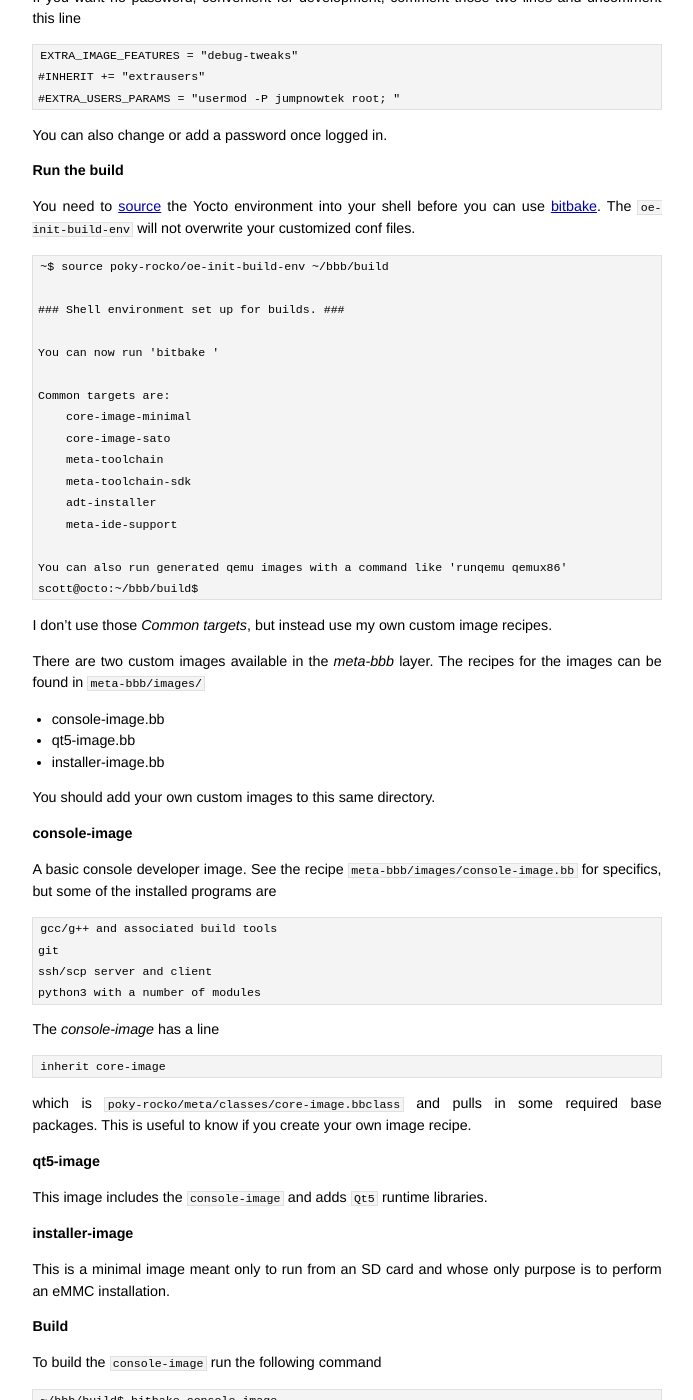
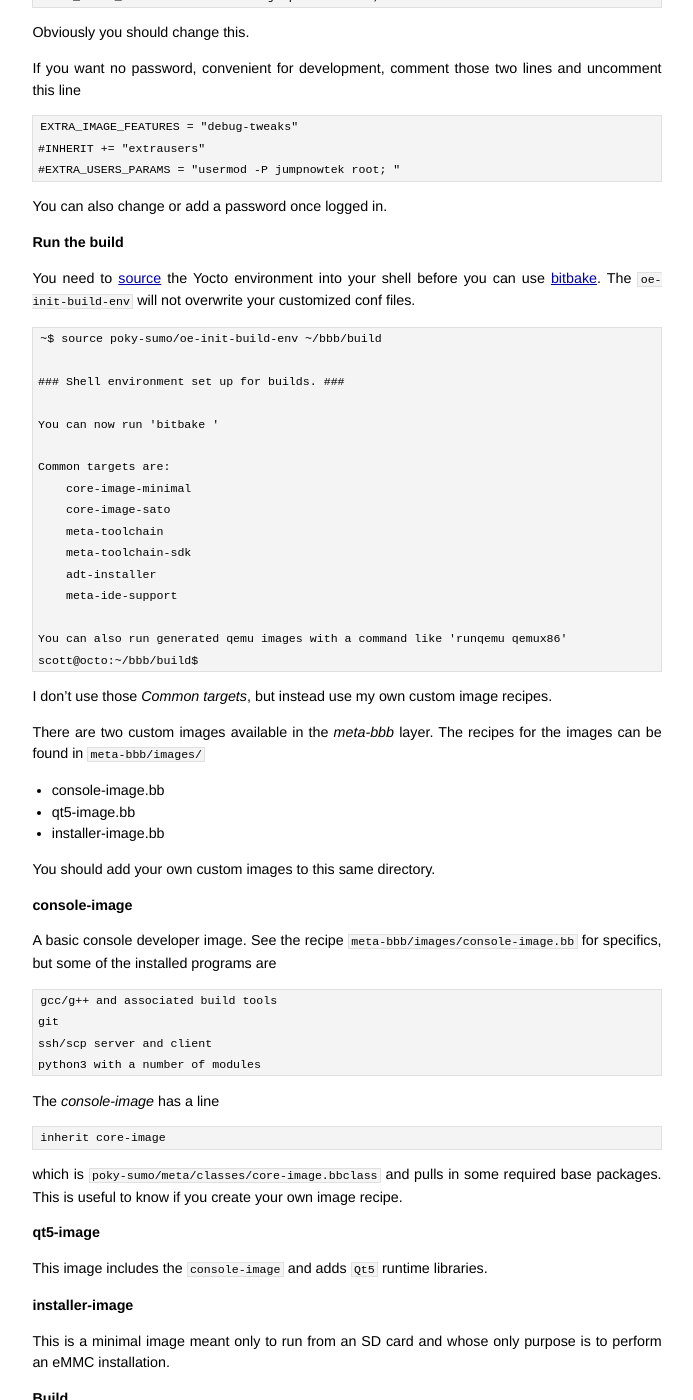
Before and after one commit to jumpnow/jumpnowtek-site, a Jekyll site: the page built from _posts/2015-06-08-BeagleBone-Systems-with-Yocto.md, in a window 1280 px wide and 1400 px high, scrolled down 4426 px. Shown: the whole window, without its empty margins (293-986 px from the left). Built offline with Jekyll 4.4.1, drawn with Linux system fonts in a browser that asks for light colours; some of the changed text lies outside the part shown.

Commit message:
Update bbb yocto post

```diff
--- a/_posts/2015-06-08-BeagleBone-Systems-with-Yocto.md
+++ b/_posts/2015-06-08-BeagleBone-Systems-with-Yocto.md
@@ -22,30 +22,34 @@
 
 ### System Info
 
-The Yocto version is **2.4** the `[rocko]` branch.
+The Yocto version is **2.5.1** the `[sumo]` branch.
 
-The default **4.14** Linux kernel comes from the [linux-stable][linux-stable] repository. Recipes for **4.9** and **4.4** LTS kernels are also available.)
+The default **4.14** Linux kernel comes from the [linux-stable][linux-stable] repository. Recipes for **4.9** and **4.18** are also available.)
 
-The [u-boot][uboot] version is `2017.09`.
+The [u-boot][uboot] version is `2018.01`.
 
 These are **sysvinit** systems using [eudev][eudev].
 
-The Qt version is **5.9.2**. There is no *X11* and no desktop installed. [Qt][qt] GUI applications can be run using the *linuxfb* platform plugin.
+The Qt version is **5.10.1**. There is no *X11* and no desktop installed. [Qt][qt] GUI applications can be run using the *linuxfb* platform plugin.
 
 A light-weight **X11** desktop can be added with minimal changes to the build configuration. For instance **X11** is needed to run Java GUI apps or browser kiosk applications.
 
-Python `3.5.3` is installed.
+Python `3.5.5` is installed.
 
-I have not added any display dtbs to the **4.14** kernels yet. No requests.
+gcc/g++ 7.3.0 and associated build tools are installed.
 
-For the **4.9** and **4.4** kernels, device tree binaries are built that support
+git 2.16.1 is installed.
+
+For the **4.9** and **4.14** kernels, device tree binaries are built that support
 
 1. HDMI (`bbb-hdmi.dtb`) not for the [BBG][bbg]
 2. No HDMI (`bbb-nohdmi.dtb`)
 3. [4DCape 4.3-inch resistive touchscreen cape][4dcape43t] (`bbb-4dcape43t.dtb`)
 4. [4DCape 7-inch resistive touchscreen cape][4dcape70t] (`bbb-4dcape70t.dtb`)
-5. [Newhaven 5-inch capacitive touchscreen cape][nh5cape] (`bbb-nh5cape.dtb`)
+5. [Newhaven 5-inch capacitive touchscreen cape][nh5cape] (`bbb-nh5cape.dtb`, **4.9 only currently**)
 6. [Newhaven 7-inch capacitive touchscreen cape][nhd7cape] (`bbb-nhd7cape.dtb`)
+
+I have not added all display dtbs to the **4.18** kernels yet. No requests.
 
 The DTBs are easy enough to switch between using a [u-boot][uboot] script file `uEnv.txt`
 
@@ -104,11 +108,11 @@
 
 ### Clone the repositories
 
-    ~$ git clone -b rocko git://git.yoctoproject.org/poky.git poky-rocko
+    ~$ git clone -b sumo git://git.yoctoproject.org/poky.git poky-sumo
 
-    ~$ cd poky-rocko
-    ~/poky-rocko$ git clone -b rocko git://git.openembedded.org/meta-openembedded
-    ~/poky-rocko$ git clone -b rocko https://github.com/meta-qt5/meta-qt5.git
+    ~$ cd poky-sumo
+    ~/poky-sumo$ git clone -b sumo git://git.openembedded.org/meta-openembedded
+    ~/poky-sumo$ git clone -b sumo https://github.com/meta-qt5/meta-qt5.git
 
 I usually keep these repositories separated since they can be shared between projects and different boards.
 
@@ -118,7 +122,7 @@
 
     ~$ mkdir ~/bbb
     ~$ cd ~/bbb
-    ~/bbb$ git clone -b rocko git://github.com/jumpnow/meta-bbb
+    ~/bbb$ git clone -b sumo git://github.com/jumpnow/meta-bbb
 
 The `meta-bbb/README.md` file has the last commits from the dependency repositories that I tested. You can always checkout those commits explicitly if you run into problems.
 
@@ -135,7 +139,7 @@
 
 Or you could use the *Yocto* environment script `oe-init-build-env` like this passing in the path to the build directory
 
-    ~$ source poky-rocko/oe-init-build-env ~/bbb/build
+    ~$ source poky-sumo/oe-init-build-env ~/bbb/build
 
 The *Yocto* environment script will create the build directory if it does not already exist.
 
@@ -159,7 +163,7 @@
 For example, if your directory structure does not look exactly like this, you will need to modify `bblayers.conf`
 
 
-    ~/poky-rocko/
+    ~/poky-sumo/
          meta-openembedded/
          meta-qt5/
          ...
@@ -223,7 +227,7 @@
 
 You need to [source][source-script] the Yocto environment into your shell before you can use [bitbake][bitbake]. The `oe-init-build-env` will not overwrite your customized conf files.
 
-    ~$ source poky-rocko/oe-init-build-env ~/bbb/build
+    ~$ source poky-sumo/oe-init-build-env ~/bbb/build
 
     ### Shell environment set up for builds. ###
 
@@ -264,7 +268,7 @@
 
     inherit core-image
 
-which is `poky-rocko/meta/classes/core-image.bbclass` and pulls in some required base packages.  This is useful to know if you create your own image recipe.
+which is `poky-sumo/meta/classes/core-image.bbclass` and pulls in some required base packages.  This is useful to know if you create your own image recipe.
 
 #### qt5-image
 
@@ -374,11 +378,11 @@
 
 For instance, if I had this in the `local.conf`
 
-    TMPDIR = "/oe7/bbb/tmp-rocko"
+    TMPDIR = "/oe7/bbb/tmp-sumo"
 
 Then I would export this environment variable before running `copy_boot.sh`
 
-    ~/bbb/meta-bbb/scripts$ export OETMP=/oe7/bbb/tmp-rocko
+    ~/bbb/meta-bbb/scripts$ export OETMP=/oe7/bbb/tmp-sumo
 
 Then run the `copy_boot.sh` script passing the location of SD card
 
@@ -410,7 +414,7 @@
 
     ~$ sudo umount /dev/sdb1
     ~$ sudo umount /dev/sdb2
-    ~$ export OETMP=/oe7/bbb/tmp-rocko
+    ~$ export OETMP=/oe7/bbb/tmp-sumo
     ~$ cd bbb/meta-bbb/scripts
     ~/bbb/meta-bbb/scripts$ ./copy_boot.sh sdb
     ~/bbb/meta-bbb/scripts$ ./copy_rootfs.sh sdb console bbb2
@@ -527,7 +531,7 @@
 
 To display the list of available packages from the **meta-** repositories included in **bblayers.conf**
 
-    ~$ source poky-rocko/oe-init-build-env ~/bbb/build
+    ~$ source poky-sumo/oe-init-build-env ~/bbb/build
     ~/bbb/build$ bitbake -s
 
 Once you have the package name, you can choose to either
```
Also changed, not shown: other parts of _posts/2015-06-08-BeagleBone-Systems-with-Yocto.md (+1 -1 lines).
